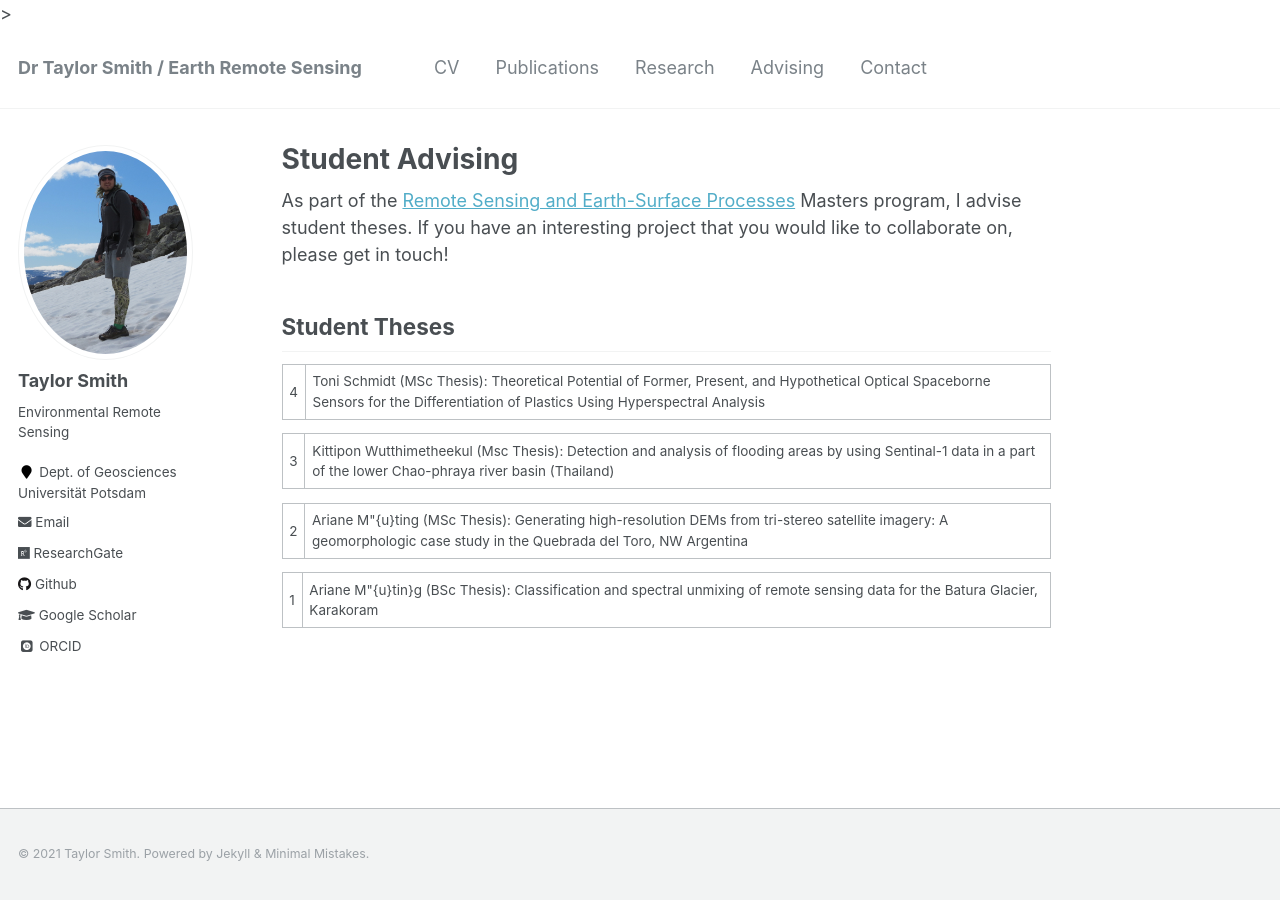
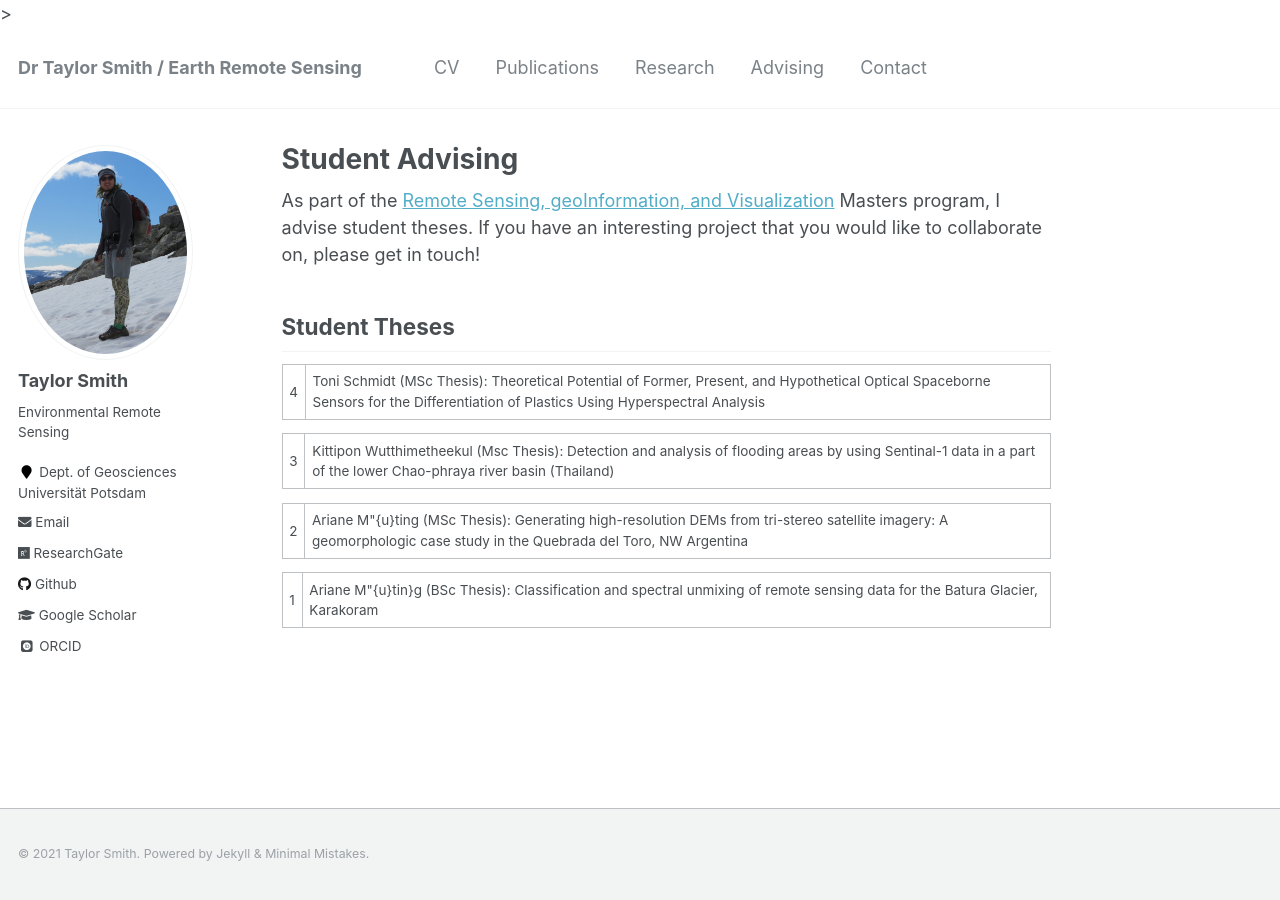
Before and after one commit to tasmi/tasmi.github.io, a Jekyll site: the page built from _pages/advising.md, in a window 1280 px wide. Built offline with Jekyll 4.4.1, drawn with Linux system fonts in a browser that asks for light colours; some web fonts are replaced.

Commit message:
Update advising.md

```diff
--- a/_pages/advising.md
+++ b/_pages/advising.md
@@ -4,7 +4,7 @@ permalink: /advising/
 author_profile: true
 ---
 
-As part of the [Remote Sensing and Earth-Surface Processes](https://up-rs-esp.uni-potsdam.de/) Masters program, I advise student theses. If you have an interesting project that you would like to collaborate on, please get in touch!
+As part of the [Remote Sensing, geoInformation, and Visualization](https://www.uni-potsdam.de/de/mnfakul/studium-und-lehre/master/remote-sensing-geoinformation-and-visualization.html) Masters program, I advise student theses. If you have an interesting project that you would like to collaborate on, please get in touch!
 
 ## Student Theses
 
```
